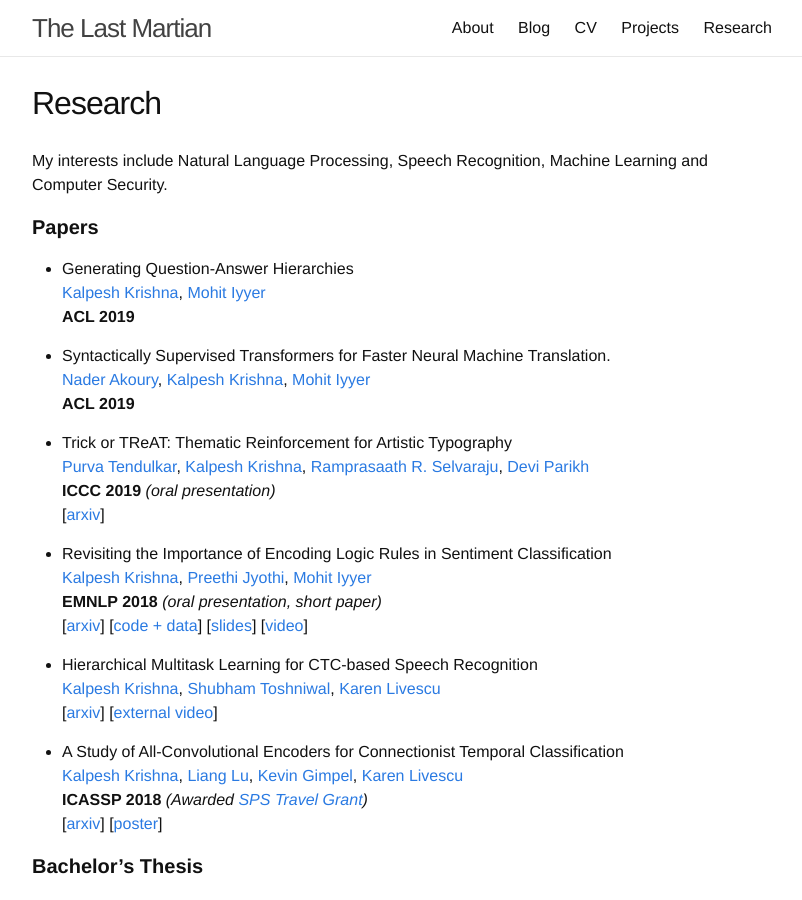
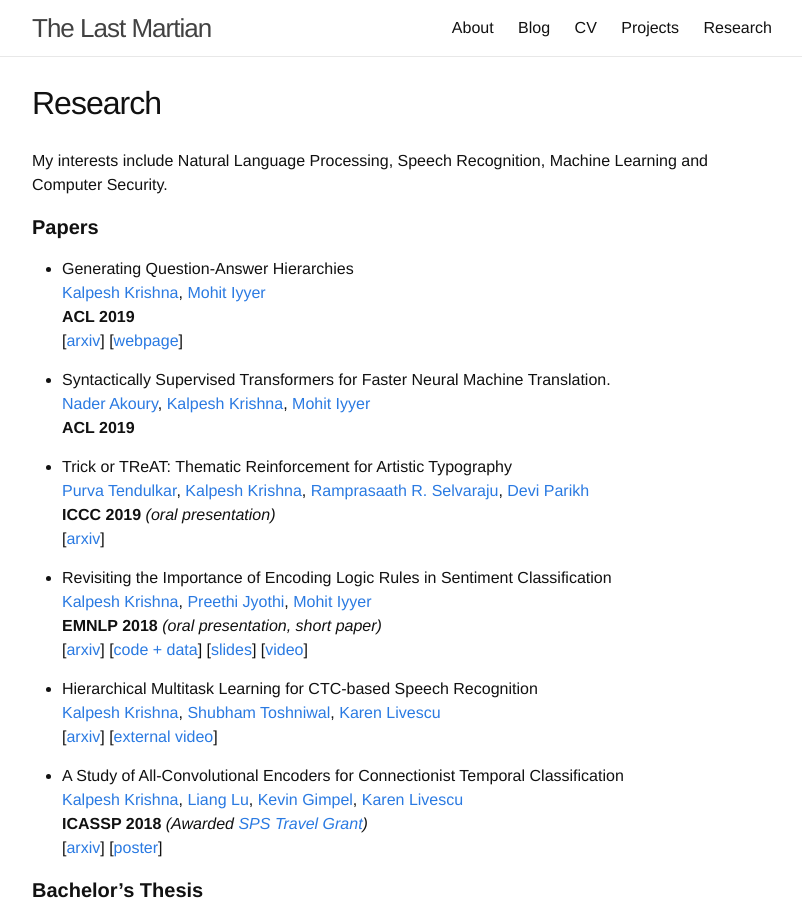
Before and after one commit to martiansideofthemoon/martiansideofthemoon.github.io, a Jekyll site: the page built from _pages/research.md, in a window 1280 px wide and 900 px high. Shown: the whole window, without its empty margins (238-1040 px from the left). Built offline with Jekyll 4.4.1, drawn with Linux system fonts in a browser that asks for light colours; comment, search, counter and statistics services are not loaded.

Commit message:
Adding arxiv version for squash

```diff
--- a/_pages/research.md
+++ b/_pages/research.md
@@ -10,6 +10,7 @@ My interests include Natural Language Processing, Speech Recognition, Machine Le
 * Generating Question-Answer Hierarchies
 [Kalpesh Krishna](http://martiansideofthemoon.github.io/), [Mohit Iyyer](https://people.cs.umass.edu/~miyyer/)
 **ACL 2019**
+\[[arxiv](https://arxiv.org/abs/1906.02622)\] \[[webpage](http://squash.cs.umass.edu/)\]
 
 * Syntactically Supervised Transformers for Faster Neural Machine Translation.
 [Nader Akoury](https://github.com/dojoteef), [Kalpesh Krishna](http://martiansideofthemoon.github.io/), [Mohit Iyyer](https://people.cs.umass.edu/~miyyer/)
```
